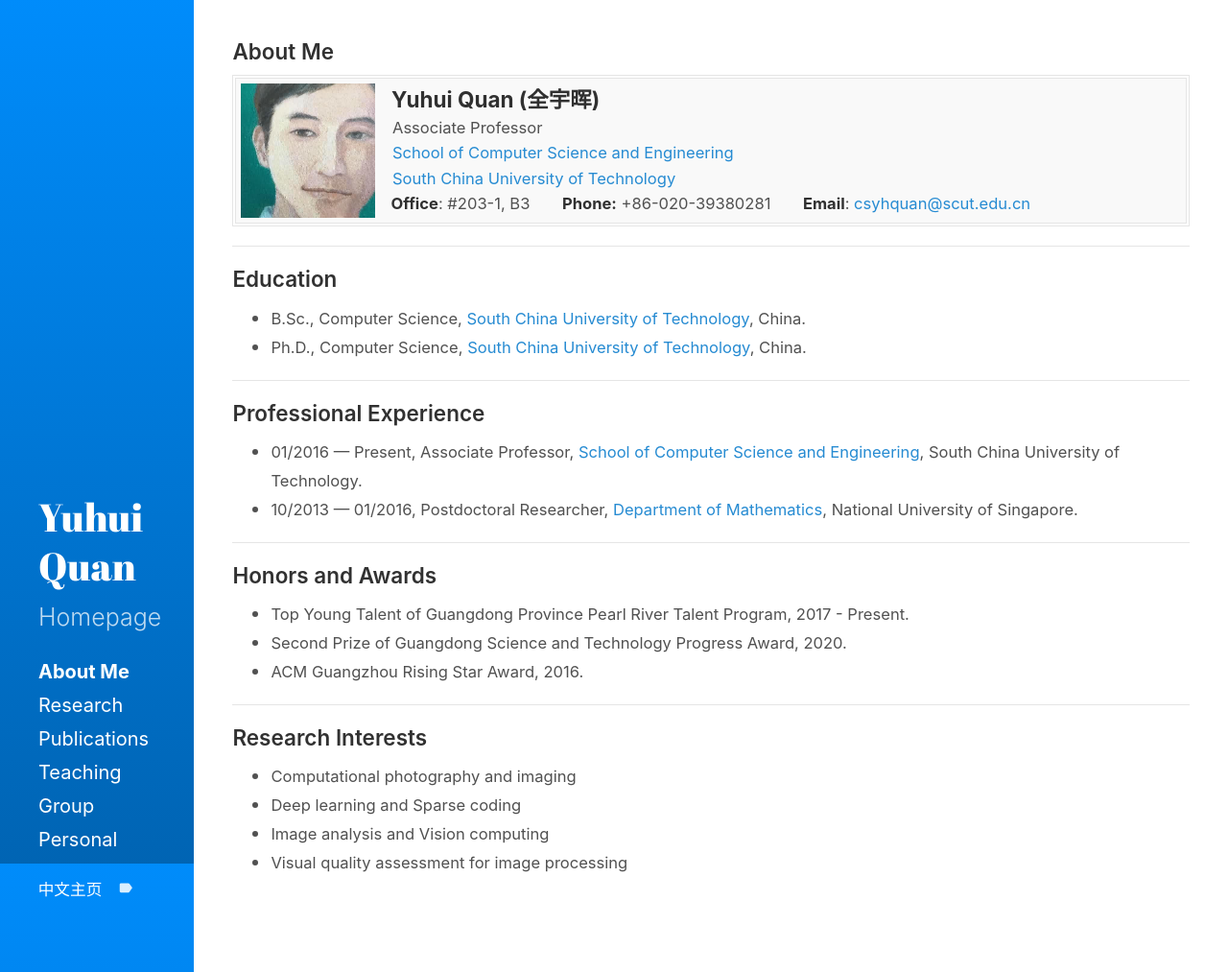
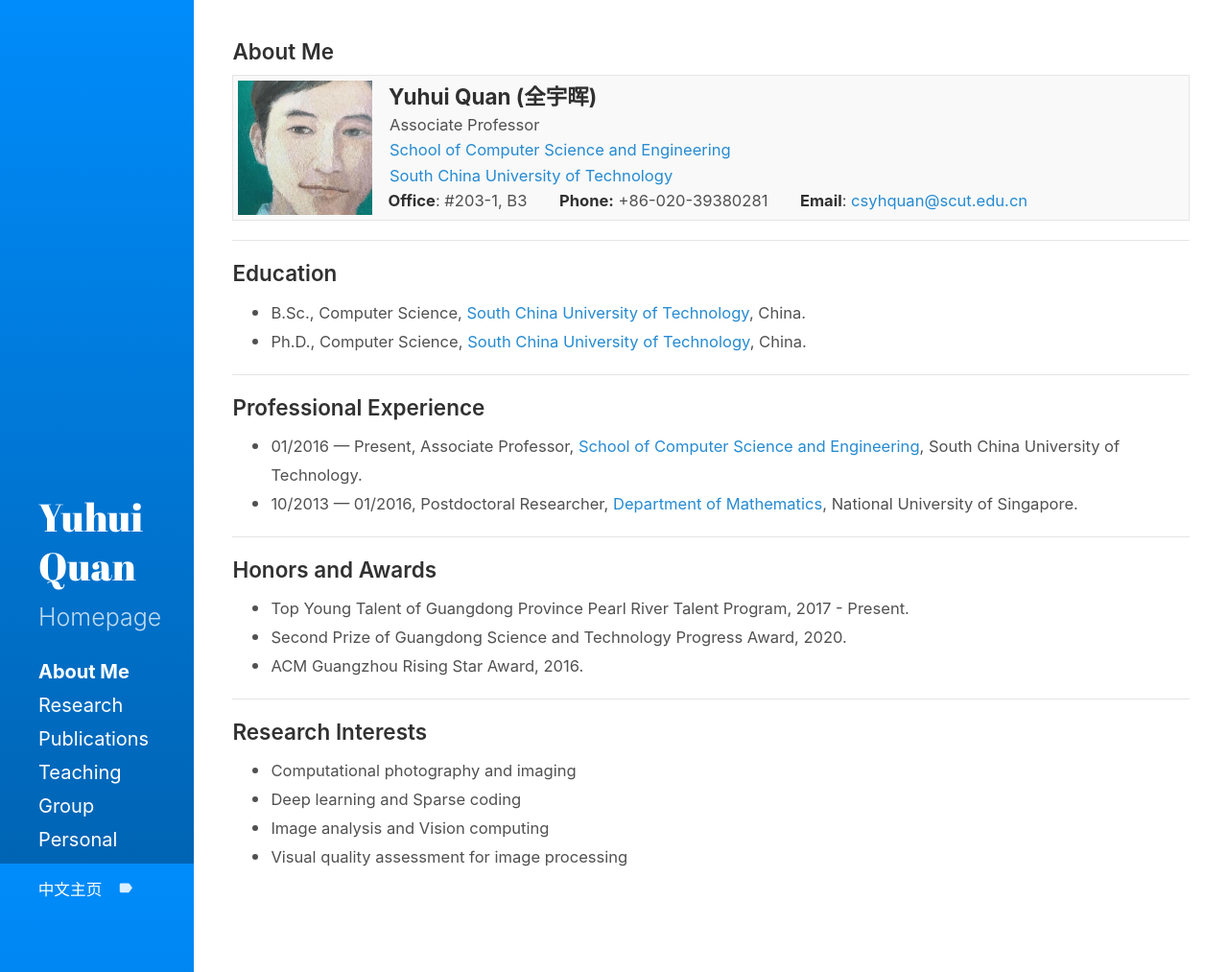
Before and after one commit to csyhquan/csyhquan.github.io, a Jekyll site: the page built from index.html, in a window 1280 px wide and 1013 px high. Shown: the whole window at 96% size. Built offline with Jekyll 4.4.1, drawn with Linux system fonts in a browser that asks for light colours; the list of posts is cut into pages by our own code.

Commit message:
Update _base.scss

```diff
--- a/_sass/hydeout/_base.scss
+++ b/_sass/hydeout/_base.scss
@@ -52,7 +52,7 @@ a {
 
 table {
   //border: 1px solid $border-color;
-  //border-collapse: collapse;
+  border-collapse: collapse;
   font-size: 100%;
   //width: 100%;
 }
```
